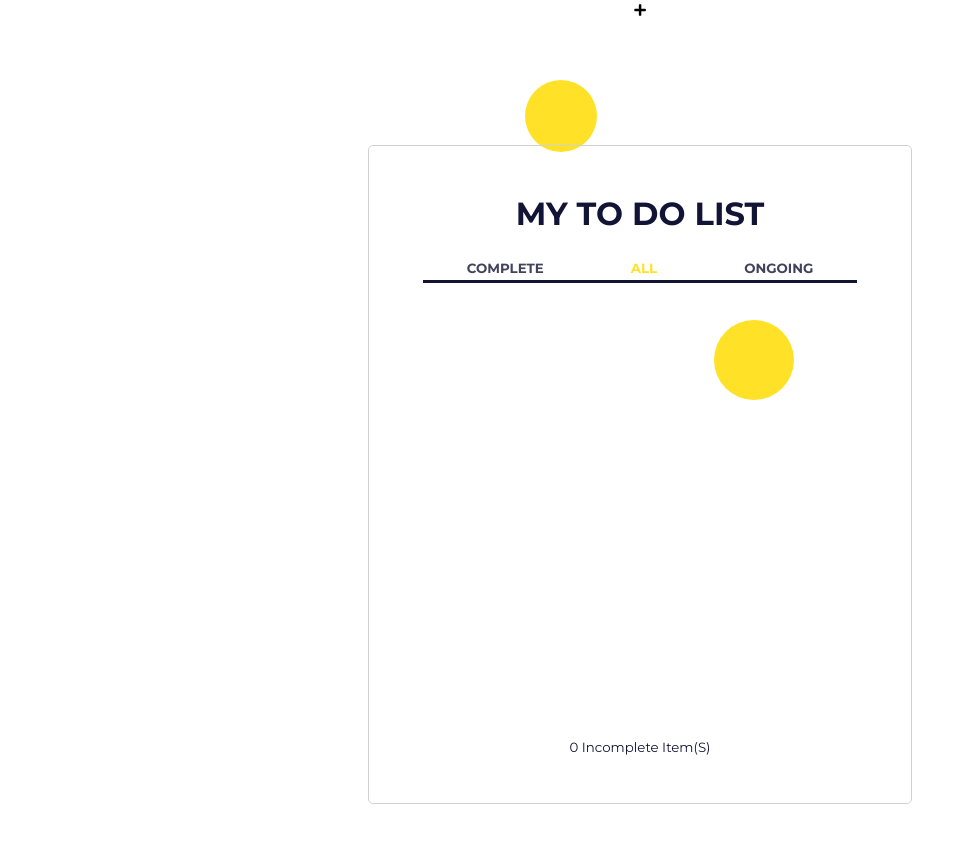
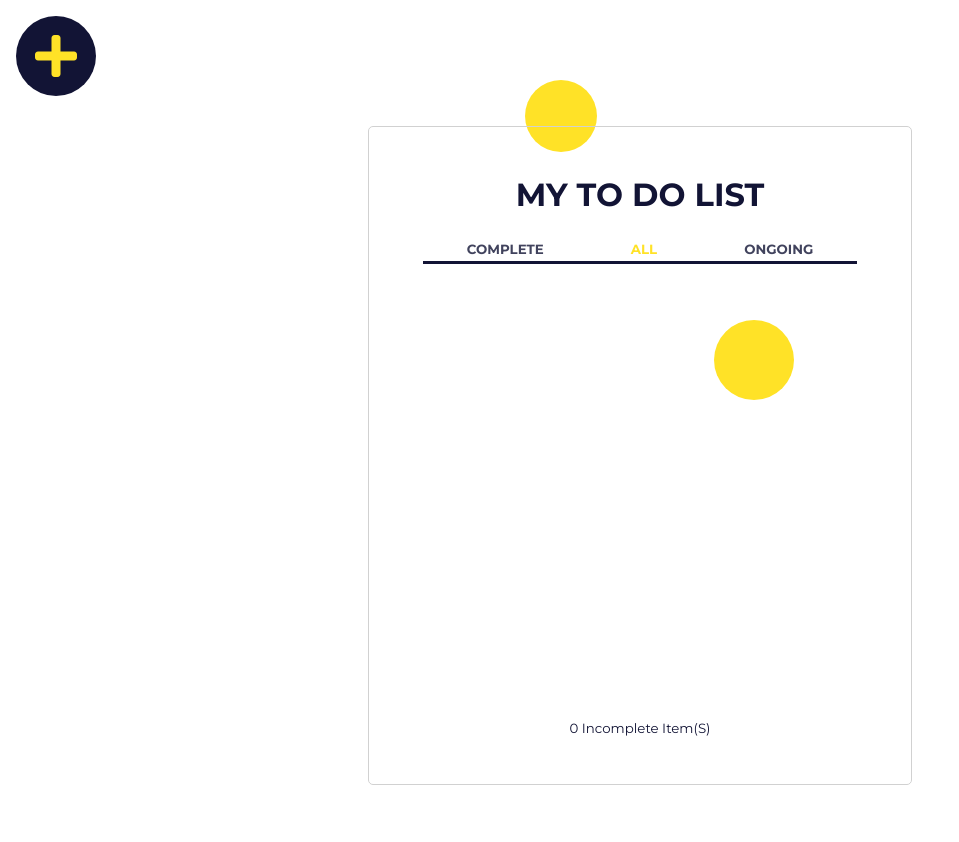
Before and after one commit to chevtong/intro-react, a React (Create React App) app: page / in a window 1280 px wide. Shown: the top 842 px of the page, without its empty margins (0-959 px from the left). Built offline with nearby package versions, Linux system fonts and the light colour scheme.

Commit message:
WIP - modify transition for add new item section

```diff
--- a/src/App.css
+++ b/src/App.css
@@ -85,6 +85,21 @@ p.todo-countdown{
 }
 .addtodo-btn, .edit-btn, .trash-btn, .goback-btn, .editsubmit-btn, .newtodo-btn{
   background-color: transparent;
+}
+button.newtodo-btn{
+  background-color: #121435;
+  width: 5rem;
+  height: 5rem;
+  margin: 1rem;
+  position: absolute;
+    /* top: 2%;*/
+    left: 0;
+    border-radius: 50%;
+}
+
+.newtodo-btn i{
+  font-size: 3rem;
+  color: #ffe227;
 }
 .addtodo-btn i  {
   font-size: 1.5rem;
--- a/src/App.js
+++ b/src/App.js
@@ -7,8 +7,11 @@ import List from "./components/List";
 
 function App() {
 
+  const [todos, setTodos] = useState([]);
+
+  //use to show the add new item section
   const [isAdding,setIsAdding] = useState(false);
-  const [todos, setTodos] = useState([]);
+
   //create 2 more status to track the change of statusDisplay (ALL/Complete/Incomplete)
   //and showing the complete/incomplete items accordingly
   const [statusDisplay, setStatusDisplay] = useState("all");
@@ -36,6 +39,11 @@ function App() {
     window.localStorage.setItem(LSKEY, JSON.stringify(todos));
   }, [todos]);
 
+  const addTodoHandler = () =>{
+    //console.log(isAdding)
+    setIsAdding(isAdding? false : true)
+
+  }
 
 
 
@@ -44,7 +52,9 @@ function App() {
 
 <div className="circle1"></div>
       <div className="circle2"></div>
-
+      <button type="submit" className="newtodo-btn" onClick={addTodoHandler}>
+    <i className="fas fa-plus"></i>
+  </button>
 
 
       <Form
--- a/src/components/Form.js
+++ b/src/components/Form.js
@@ -24,19 +24,12 @@ const Form = ({ todos, setTodos, isAdding,setIsAdding}) => {
     inputRef.current.value = null;
   };
 
-  const addTodoHandler = () =>{
-    //console.log(isAdding)
-    setIsAdding(isAdding? false : true)
-
-  }
 
 
 
   return (
     <div>
-    <button type="submit" className="newtodo-btn" onClick={addTodoHandler}>
-    <i className="fas fa-plus"></i>
-  </button>
+
     <div className={isAdding ? 'form': 'not-active-form'} >
 
 
```
